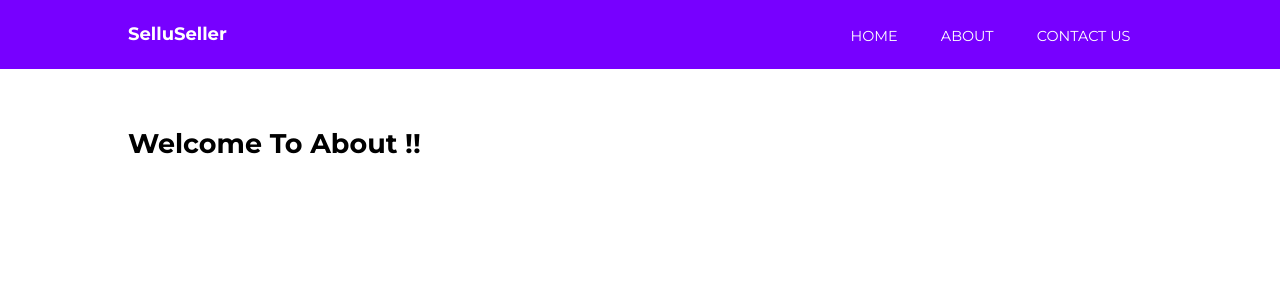
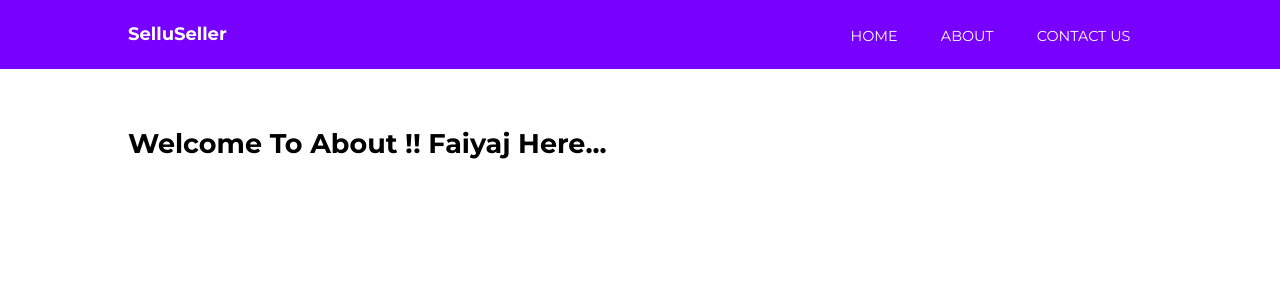
Before and after one commit to Faiyaj313/FirstRepository, an Angular app: page /about in a window 1280 px wide. Shown: the top 300 px of the page. Built offline with nearby package versions, Linux system fonts and the light colour scheme.

Commit message:
About component h1 tag changed .....

```diff
--- a/src/app/about/about.component.html
+++ b/src/app/about/about.component.html
@@ -1 +1,2 @@
-<h1>Welcome To About !!</h1>
+<h1>Welcome To About !!
+     Faiyaj Here...</h1>
```
